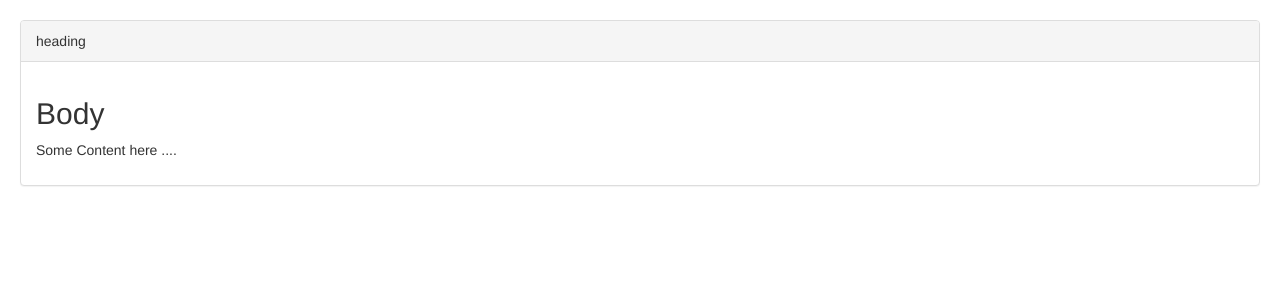
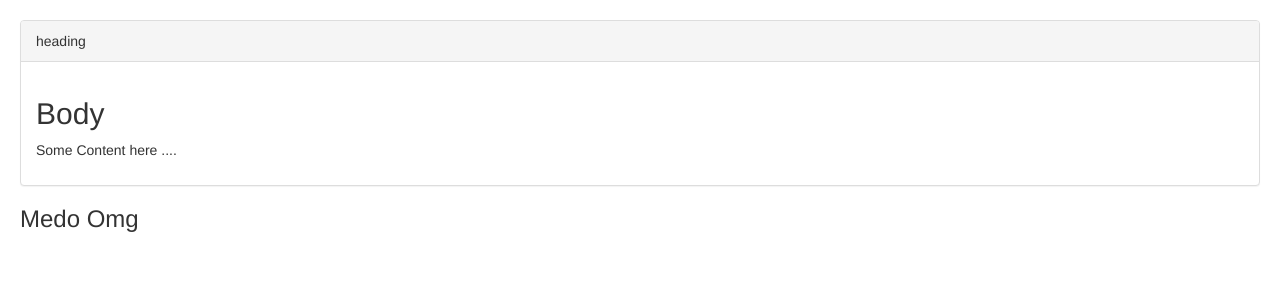
Before and after one commit to mohamedmonirshabana/angularProject, an Angular app: page / in a window 1280 px wide. Shown: the top 300 px of the page. Built offline with nearby package versions, Linux system fonts and the light colour scheme.

Commit message:
add new info for test

```diff
--- a/src/app/app.component.html
+++ b/src/app/app.component.html
@@ -7,3 +7,7 @@
         <p>Some Content here ....</p>
     </div>
 </bootstrap-panel>
+
+<app-mtest>
+
+</app-mtest>
--- a/src/app/app.module.ts
+++ b/src/app/app.module.ts
@@ -10,6 +10,7 @@ import { CoursesService } from './courses.service';
 import { SummaryPipe } from './summary.pipe';
 import { FavoriteComponent } from './favorite/favorite.component';
 import { PanelComponent } from './panel/panel.component';
+import { MtestComponent } from './mtest/mtest.component';
 
 @NgModule({
   declarations: [
@@ -19,6 +20,7 @@ import { PanelComponent } from './panel/panel.component';
     CoursesComponent,
     SummaryPipe,
     PanelComponent,
+    MtestComponent,
   ],
   imports: [
     BrowserModule,
--- /dev/null
+++ b/src/app/mtest/mtest.component.html
@@ -0,0 +1 @@
+<h3>{{ title }}</h3>
--- /dev/null
+++ b/src/app/mtest/mtest.component.ts
@@ -0,0 +1,14 @@
+import { Component, OnInit } from '@angular/core';
+
+@Component({
+  selector: 'app-mtest',
+  templateUrl: './mtest.component.html',
+  styleUrls: ['./mtest.component.css']
+})
+export class MtestComponent {
+
+  constructor() { }
+
+  title="Medo Omg"
+
+}
```
Also changed, not shown: src/app/mtest/mtest.component.css (added), 1 other file (tests, documents, lock files or other folders).
